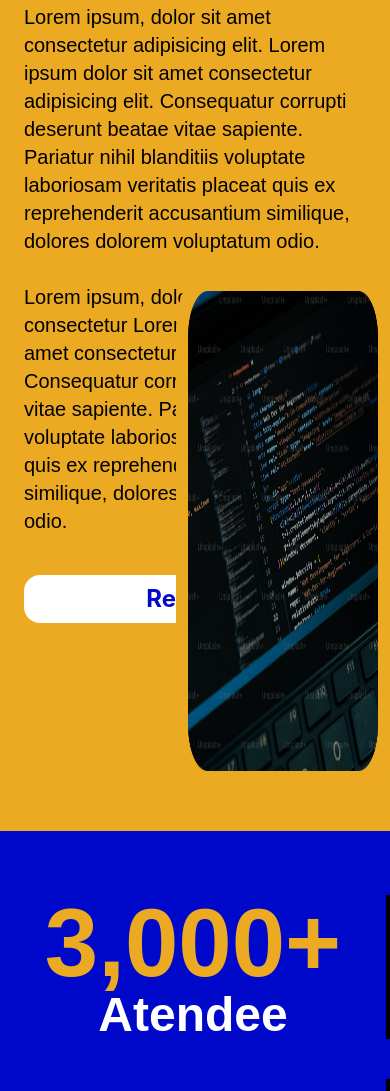
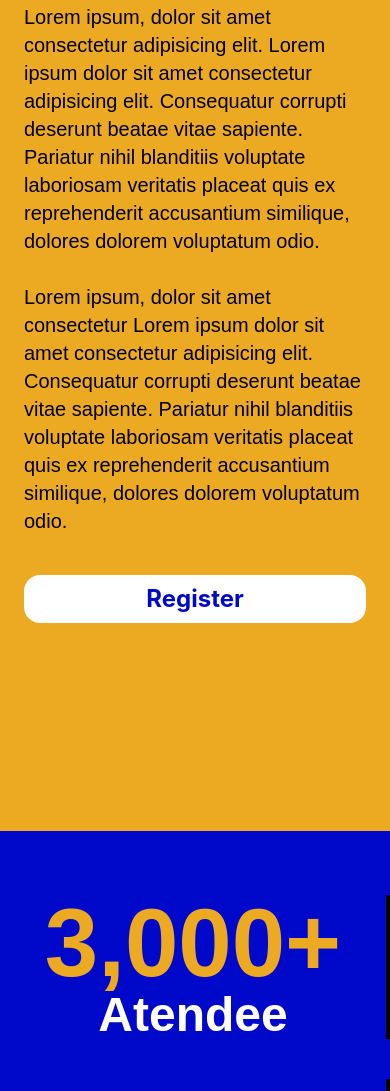
Before and after one commit to terhemeniorwua-png/tech-urban-website, a website: page index.html in a window 390 px wide. Shown: the part 1567-2658 px from the top of the page. Drawn offline with nearby package versions, Linux system fonts and the light colour scheme; files that its build step writes are made by us from their sources; no server answers; files whose address does not match are found by name.

```diff
--- a/index.html
+++ b/index.html
@@ -103,7 +103,7 @@
                 <img src="img/green.png" alt="" class="h-120 max-md:hidden">
             </div>
             <div class="bg-[#ECA922] rounded-[10%] p-3 absolute bottom-12 left-44">
-                <img src="img/code.png" alt="" class="h-120 md:w-full max-md::hidden">
+                <img src="img/code.png" alt="" class="h-120 md:w-full max-md:hidden">
             </div>
 
         </div>
```
